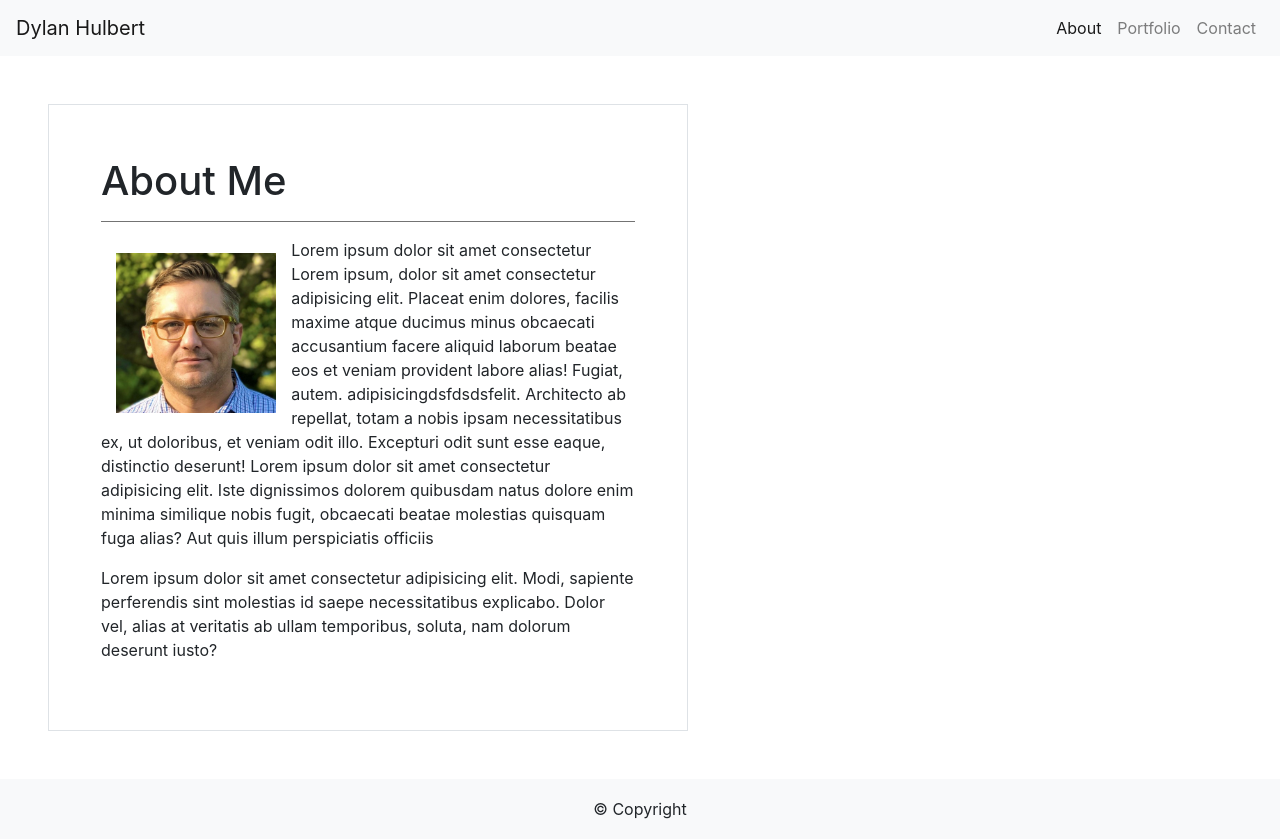
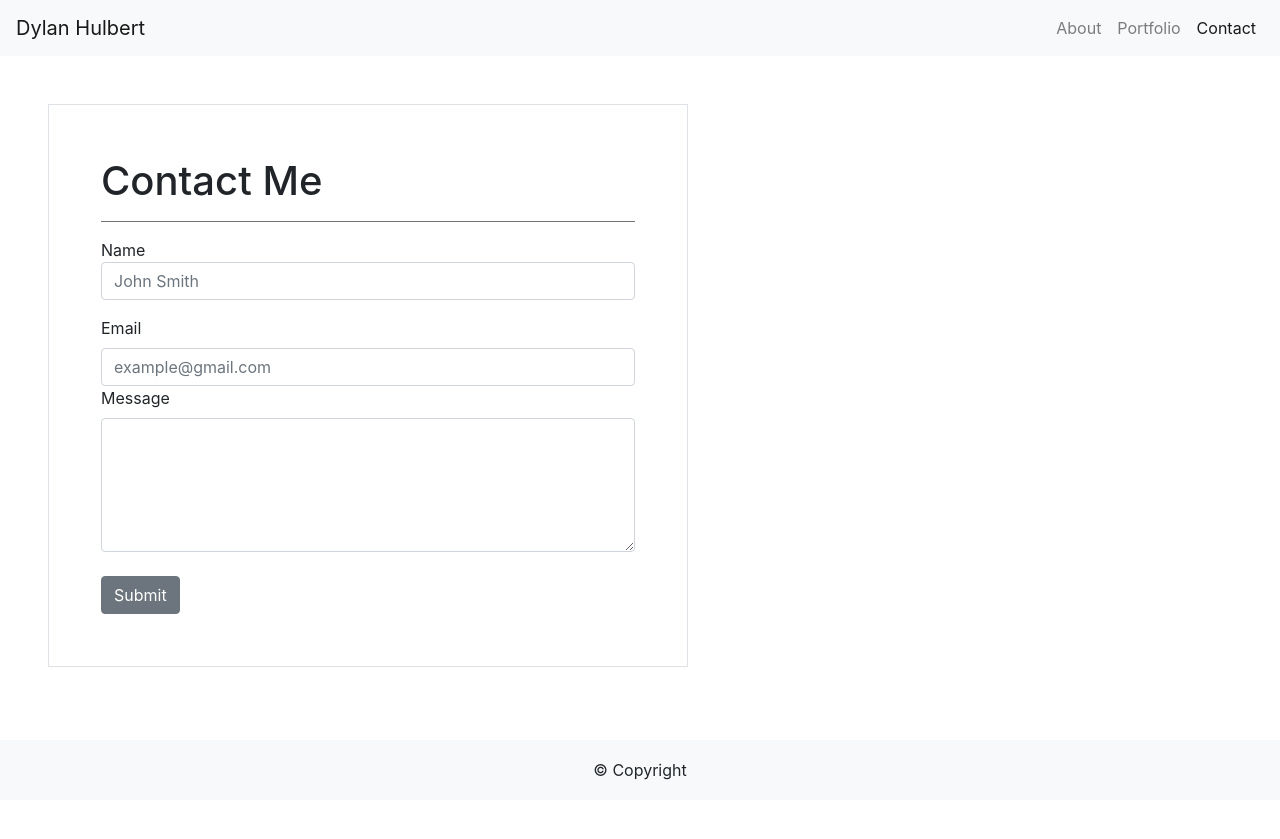
Before and after one commit to dylanhulbert/dylanhulbert.github.io, a plain HTML site: page contact.html in a window 1280 px wide. After the commit the page ends 800 px from the top, so only its background shows below. Drawn offline with nearby package versions, Linux system fonts and the light colour scheme.

Commit message:
added contact

```diff
--- a/contact.html
+++ b/contact.html
@@ -11,15 +11,15 @@
 <body>
 
   <nav class="navbar navbar-expand-lg navbar-light bg-light">
-    <a class="navbar-brand" href="#">Dylan Hulbert</a>
+    <a class="navbar-brand" href="index.html">Dylan Hulbert</a>
     <button class="navbar-toggler" type="button" data-toggle="collapse" data-target="#navbarNavAltMarkup" aria-controls="navbarNavAltMarkup" aria-expanded="false" aria-label="Toggle navigation">
     <span class="navbar-toggler-icon"></span>
     </button>
       <div class="collapse navbar-collapse" id="navbarNavAltMarkup">
         <div class="navbar-nav ml-auto">
-          <a class="nav-item nav-link active" href="index.html">About</a>
+          <a class="nav-item nav-link" href="index.html">About</a>
           <a class="nav-item nav-link" href="portfolio.html">Portfolio</a>
-          <a class="nav-item nav-link" href="contact.html">Contact</a>
+          <a class="nav-item nav-link active" href="contact.html">Contact</a>
         </div>
       </div>
   </nav>
@@ -28,16 +28,21 @@
     <div class="row">
       <div class="col-md-6 py-3 px-lg-5 border bg-0 p-5 m-5">
       <div class="p-1 border-0 bg-0">
-        <h1>About Me</h1>
+        <h1>Contact Me</h1>
         <hr size="2" color="grey">
         <div class="row">
         <div class="col-sm-12 ">
-          <img src="img/dylan.jpg" Class="img-responsive profilePhoto">
-
-           <!-- Something about me... i'll get to it -->
-
-            <p>Lorem ipsum dolor sit amet consectetur  Lorem ipsum, dolor sit amet consectetur adipisicing elit. Placeat enim dolores, facilis maxime atque ducimus minus obcaecati accusantium facere aliquid laborum beatae eos et veniam provident labore alias! Fugiat, autem. adipisicingdsfdsdsfelit. Architecto ab repellat, totam a nobis ipsam necessitatibus ex, ut doloribus, et veniam odit illo. Excepturi odit sunt esse eaque, distinctio deserunt! Lorem ipsum dolor sit amet consectetur adipisicing elit. Iste dignissimos dolorem quibusdam natus dolore enim minima similique nobis fugit, obcaecati beatae molestias quisquam fuga alias? Aut quis illum perspiciatis officiis</p>
-            <p>Lorem ipsum dolor sit amet consectetur adipisicing elit. Modi, sapiente perferendis sint molestias id saepe necessitatibus explicabo. Dolor vel, alias at veritatis ab ullam temporibus, soluta, nam dolorum deserunt iusto? </p>
+            <form>
+            <div class="form-group flex-direction-column">
+            <lable>Name</lable>
+            <input type="name" class="form-control" placeholder="John Smith">
+            </div>
+            <label>Email</label>
+            <input type="email" class="form-control" placeholder="example@gmail.com">
+            <label>Message</label>
+            <textarea class="form-control" rows="5"></textarea>
+            <br><button type="submit" class="btn btn-secondary">Submit</button>
+            </form>
 
 
         </div>
```
Also changed, not shown: index.html (+1 -1 lines), portfolio.html (+3 -3 lines).
